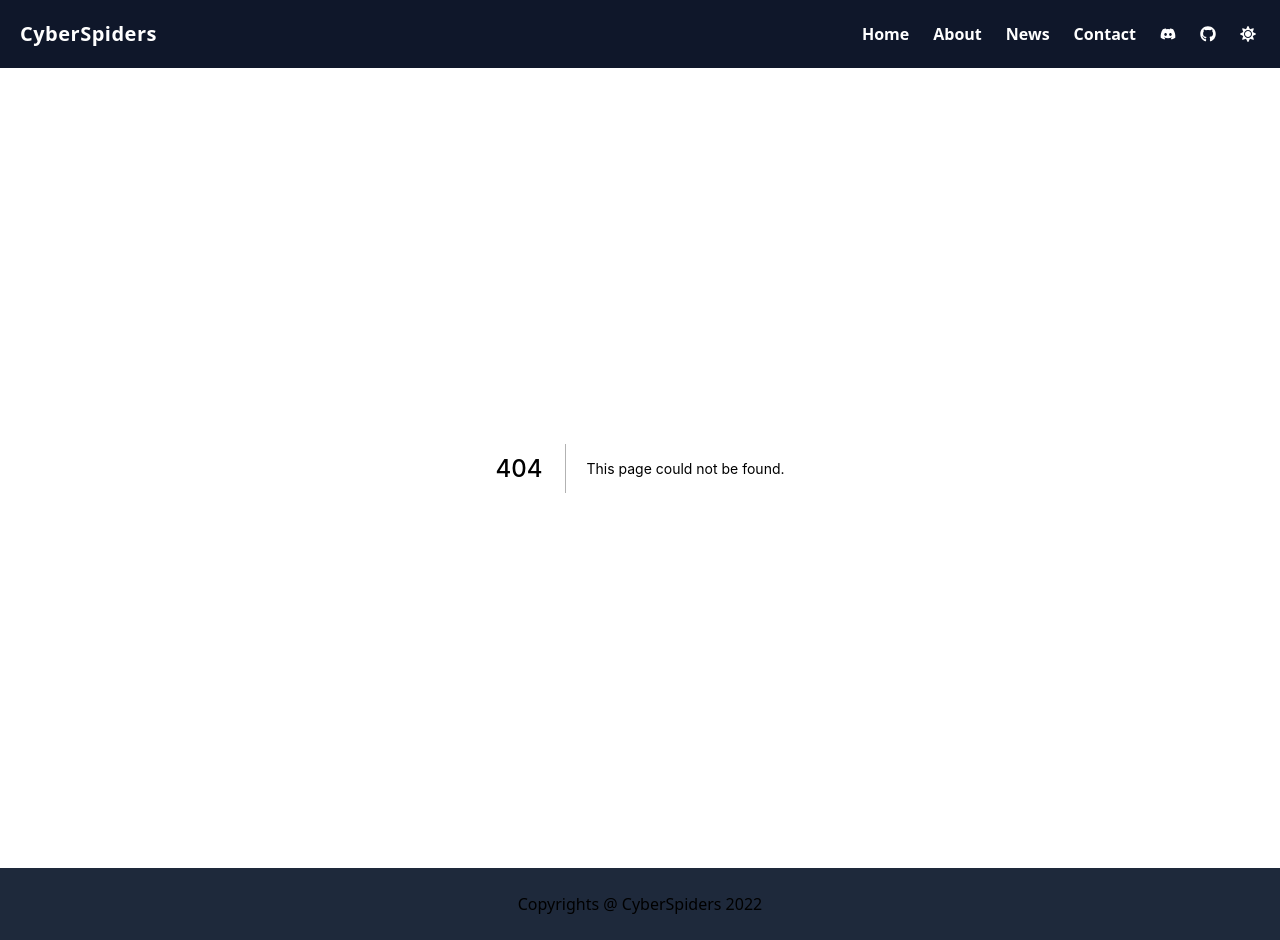
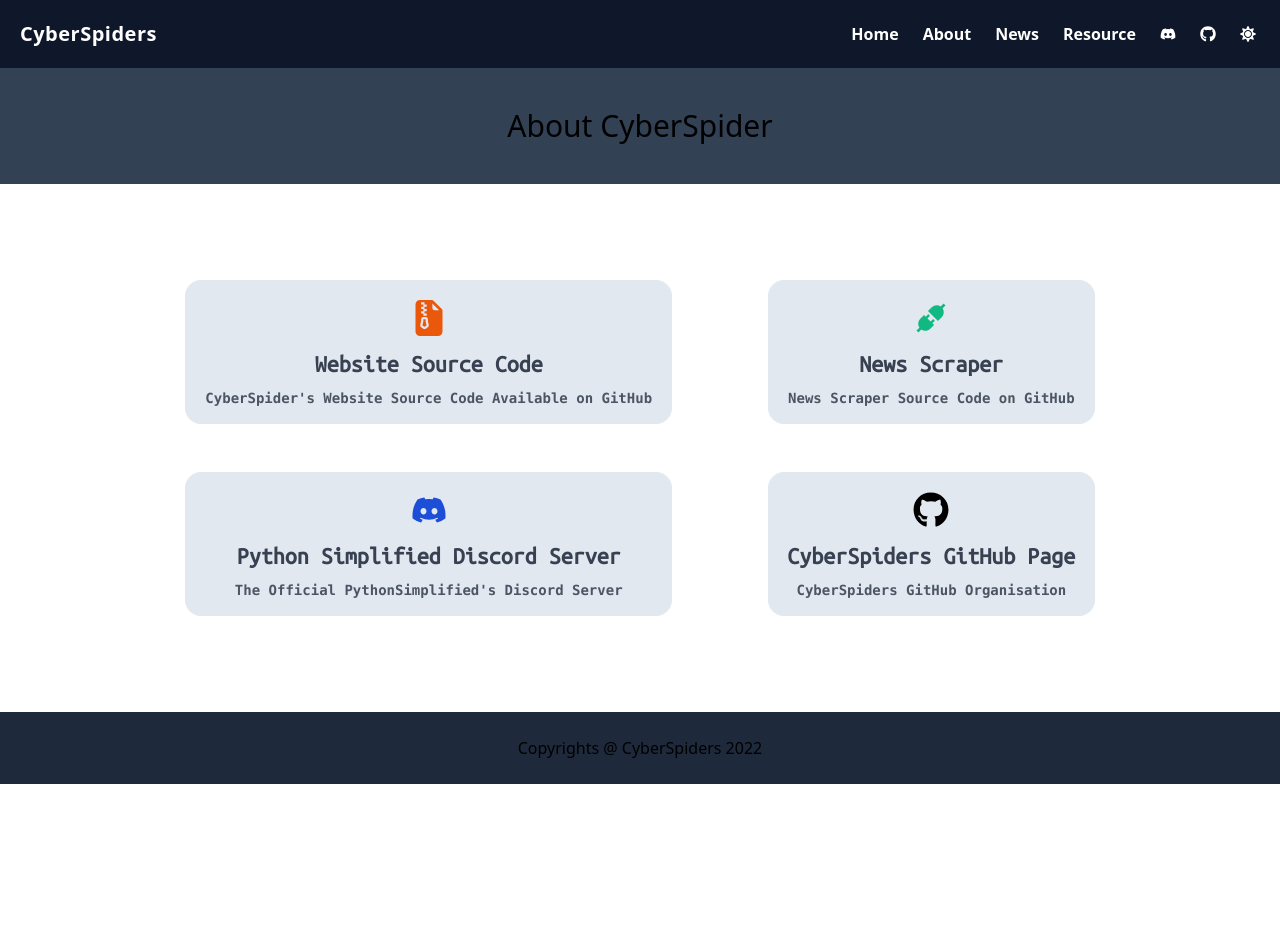
Before and after one commit to CyberSpiders/cyberspider, a Next.js app: page /resource in a window 1280 px wide. Before the commit this address had no page. After the commit the page ends 800 px from the top, so only its background shows below. Built offline with nearby package versions, Linux system fonts and the light colour scheme.

Commit message:
Added Resource, about and made changes here and there

```diff
--- a/components/NavBar.tsx
+++ b/components/NavBar.tsx
@@ -60,7 +60,7 @@
                 Home
               </a>
             </Link>
-            <Link href="/">
+            <Link href="/about">
               <a className="w-full items-center justify-center rounded px-3 py-2 font-bold text-white hover:bg-slate-700 hover:text-white lg:inline-flex lg:w-auto">
                 About
               </a>
@@ -70,9 +70,9 @@
                 News
               </a>
             </Link>
-            <Link href="/">
+            <Link href="/resource">
               <a className="w-full items-center justify-center rounded px-3 py-2 font-bold text-white hover:bg-slate-700 hover:text-white lg:inline-flex lg:w-auto">
-                Contact
+                Resource
               </a>
             </Link>
             <div className="flex items-center justify-evenly">
--- /dev/null
+++ b/components/ProgressBar.tsx
@@ -0,0 +1,7 @@
+import React from 'react'
+
+const ProgressBar = () => {
+  return <div>ProgressBar</div>
+}
+
+export default ProgressBar
--- /dev/null
+++ b/components/Resource.tsx
@@ -0,0 +1,31 @@
+import Link from 'next/link'
+import React from 'react'
+
+interface Resource {
+  name: string
+  description: string
+  url: string
+  children: any
+}
+
+const Resource: React.FC<Resource> = ({ name, description, children, url }) => {
+  return (
+    <div className="m-12 hover:cursor-pointer">
+      <Link href={url}>
+        <div className="flex flex-col items-center justify-center rounded-2xl bg-slate-200 px-3 py-2 text-center">
+          <div>
+            <div className="m-3 text-4xl">{children}</div>
+            <h1 className="font-ubuntu text-2xl font-bold text-gray-700">
+              {name}
+            </h1>
+            <p className="m-2 font-mono text-sm font-semibold text-gray-600">
+              {description}
+            </p>
+          </div>
+        </div>
+      </Link>
+    </div>
+  )
+}
+
+export default Resource
--- a/package.json
+++ b/package.json
@@ -7,12 +7,14 @@
   "dependencies": {
     "next": "latest",
     "next-themes": "^0.0.15",
+    "nprogress": "^0.2.0",
     "react": "^17.0.2",
     "react-dom": "^17.0.2",
     "react-icons": "^4.3.1"
   },
   "devDependencies": {
     "@types/node": "17.0.4",
+    "@types/nprogress": "^0.2.0",
     "@types/react": "17.0.38",
     "autoprefixer": "^10.4.0",
     "postcss": "^8.4.5",
--- a/pages/_app.tsx
+++ b/pages/_app.tsx
@@ -2,6 +2,13 @@
 import type { AppProps } from 'next/app'
 import { ThemeProvider } from 'next-themes'
 import Layout from '../components/Layout'
+import '../styles/nprogress.css'
+import { Router } from 'next/router'
+import nProgress from 'nprogress'
+
+Router.events.on('routeChangeStart', nProgress.start)
+Router.events.on('routeChangeError', nProgress.done)
+Router.events.on('routeChangeComplete', nProgress.done)
 
 function MyApp({ Component, pageProps }: AppProps) {
   return (
--- /dev/null
+++ b/pages/about.tsx
@@ -0,0 +1,30 @@
+import Image from 'next/image'
+import Link from 'next/link'
+import React from 'react'
+import Header from '../components/Header'
+
+const about = () => {
+  return (
+    <div className="flex flex-col justify-center text-center">
+      <Header name="About" description="CyberSpider About Page" url="about" />
+      <div className="bg-slate-700 p-10">
+        <h1 className="text-3xl">About CyberSpider</h1>
+      </div>
+
+      <div className="m-12">
+        <Image src="/img/mascot.png" width={400} height={400} />
+        <p className="">
+          CyberSpider is an Open Source News Aggregator that keep CyberSecurity
+          Enthusiasts up-to date with the current information, via the
+          HackerNews. This project is an initiative made since the{' '}
+          <Link href="https://www.youtube.com/c/PythonSimplified">
+            <a className="text-yellow-400">PythonSimplified's</a>
+          </Link>{' '}
+          first ever CodeJam.
+        </p>
+      </div>
+    </div>
+  )
+}
+
+export default about
--- a/pages/index.tsx
+++ b/pages/index.tsx
@@ -18,7 +18,7 @@
         <div>
           <div className="flex items-center gap-10 text-center">
             <div>
-              <h1 className="animate-pulse bg-gradient-to-r from-slate-300 to-slate-400 bg-clip-text font-ubuntu text-8xl text-transparent">
+              <h1 className=" bg-gradient-to-r from-slate-300 to-slate-400 bg-clip-text font-ubuntu text-8xl text-transparent">
                 CyberSpiders
               </h1>
               <p className="font-mono text-xl text-teal-200">
@@ -28,8 +28,8 @@
             <div>
               <Image
                 src="/img/mascot.png"
-                width={150}
-                height={150}
+                width={200}
+                height={200}
                 alt="Mascot"
                 placeholder="blur"
                 blurDataURL="/img/mascot.png"
@@ -53,8 +53,8 @@
             <div className="">
               <h1 className="font-ubuntu text-5xl">What is CyberSpider?</h1>
               <p className="mx-auto w-1/2 break-words">
-                CyberSpider is a project that links the frequently used websites
-                and sources that a Cyber Security Enthusiast visits.
+                CyberSpider is an News Aggregator that keeps Cyber Security
+                Enthusiasts updated with the current news, via the HackerNew.
               </p>
             </div>
             <div className="m-10 mx-2 flex items-center justify-center sm:flex">
@@ -66,14 +66,14 @@
               >
                 <IoNewspaperOutline className="ml-3" />
               </Card>
-              <Card
+              {/* <Card
                 title="Tools"
                 description="A few tools to make your day hackable with ease!"
                 url="tools"
                 ctitle="text-sky-400 text-3xl font-ubuntu"
               >
                 <FaTools className="ml-3" />
-              </Card>
+              </Card> */}
             </div>
           </div>
         </div>
--- a/pages/news.tsx
+++ b/pages/news.tsx
@@ -20,9 +20,9 @@
   return (
     <div>
       <Header
-        name="CyberSpider | News"
+        name="News"
         description="CyberSpider page for HackerNews"
-        url="https://cyberspider.vercel.app/news"
+        url="news"
       />
       <div>
         <div>
--- /dev/null
+++ b/pages/resource.tsx
@@ -0,0 +1,58 @@
+import React from 'react'
+import { AiFillApi } from 'react-icons/ai'
+import { BsFillFileEarmarkZipFill } from 'react-icons/bs'
+import { FaDiscord, FaGithub, FaGithubAlt } from 'react-icons/fa'
+import Header from '../components/Header'
+import Resource from '../components/Resource'
+
+const resource = () => {
+  return (
+    <div className="flex flex-col justify-center">
+      <Header
+        name="Resource"
+        description="CyberSecurity Resources Page"
+        url="resource"
+      />
+      <div className="bg-slate-700 p-10 text-center">
+        <h1 className="text-3xl">About CyberSpider</h1>
+      </div>
+
+      <div className="m-12 flex items-center justify-center">
+        <div>
+          <Resource
+            name="Website Source Code"
+            description="CyberSpider's Website Source Code Available on GitHub"
+            url="https://github.com/CyberSpiders/cyberspider"
+          >
+            <BsFillFileEarmarkZipFill className="mx-auto text-orange-600" />
+          </Resource>
+          <Resource
+            name="Python Simplified Discord Server"
+            description="The Official PythonSimplified's Discord Server"
+            url="https://discord.gg/Mq8xpfWV"
+          >
+            <FaDiscord className="mx-auto text-blue-700" />
+          </Resource>
+        </div>
+        <div>
+          <Resource
+            name="News Scraper"
+            description="News Scraper Source Code on GitHub"
+            url="https://discord.gg/Mq8xpfWV"
+          >
+            <AiFillApi className="mx-auto text-emerald-500" />
+          </Resource>
+          <Resource
+            name="CyberSpiders GitHub Page"
+            description="CyberSpiders GitHub Organisation"
+            url="https://discord.gg/Mq8xpfWV"
+          >
+            <FaGithub className="mx-auto text-black" />
+          </Resource>
+        </div>
+      </div>
+    </div>
+  )
+}
+
+export default resource
--- /dev/null
+++ b/styles/nprogress.css
@@ -0,0 +1,8 @@
+#nprogress .bar {
+  height: 3px;
+}
+#nprogress .spinner-icon {
+  width: 25px;
+  height: 25px;
+  border: solid 3px transparent;
+}
```
Also changed, not shown: public/vercel.svg (deleted), 1 other file (tests, documents, lock files or other folders).
